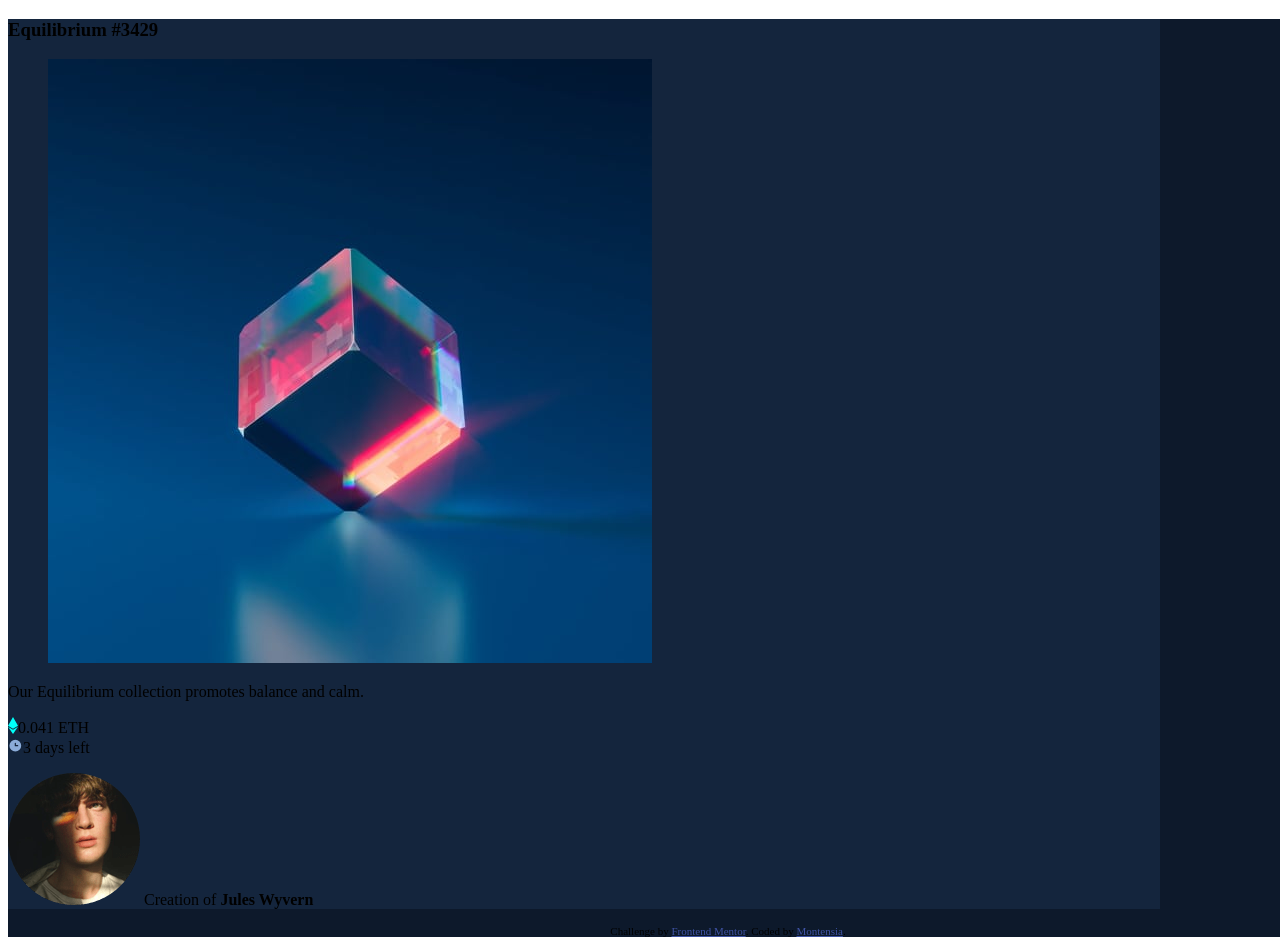
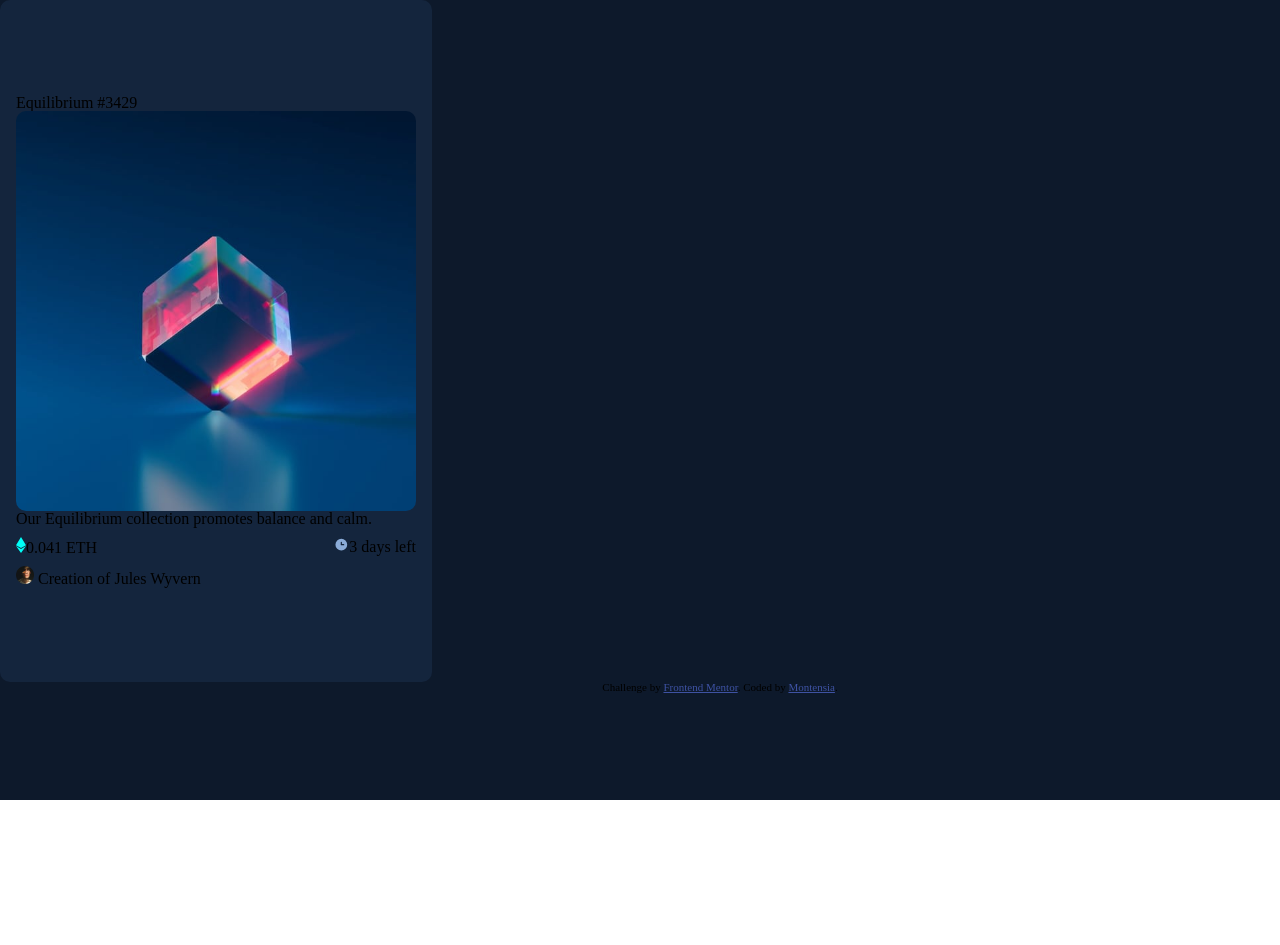
Before and after one commit to monteecode/FM-nft-preview-card, a plain HTML site: page index.html in a window 1280 px wide. Shown: the top 945 px of the page. After the commit the page ends 800 px from the top, so only its background shows below. Drawn offline with Linux system fonts and the light colour scheme.

Commit message:
Added some css alignments

```diff
--- /dev/null
+++ b/design/css-reset.css
@@ -0,0 +1,129 @@
+/* http://meyerweb.com/eric/tools/css/reset/
+   v2.0 | 20110126
+   License: none (public domain)
+*/
+
+html,
+body,
+div,
+span,
+applet,
+object,
+iframe,
+h1,
+h2,
+h3,
+h4,
+h5,
+h6,
+p,
+blockquote,
+pre,
+a,
+abbr,
+acronym,
+address,
+big,
+cite,
+code,
+del,
+dfn,
+em,
+img,
+ins,
+kbd,
+q,
+s,
+samp,
+small,
+strike,
+strong,
+sub,
+sup,
+tt,
+var,
+b,
+u,
+i,
+center,
+dl,
+dt,
+dd,
+ol,
+ul,
+li,
+fieldset,
+form,
+label,
+legend,
+table,
+caption,
+tbody,
+tfoot,
+thead,
+tr,
+th,
+td,
+article,
+aside,
+canvas,
+details,
+embed,
+figure,
+figcaption,
+footer,
+header,
+hgroup,
+menu,
+nav,
+output,
+ruby,
+section,
+summary,
+time,
+mark,
+audio,
+video {
+  margin: 0;
+  padding: 0;
+  border: 0;
+  font-size: 100%;
+  font: inherit;
+  vertical-align: baseline;
+}
+/* HTML5 display-role reset for older browsers */
+article,
+aside,
+details,
+figcaption,
+figure,
+footer,
+header,
+hgroup,
+menu,
+nav,
+section {
+  display: block;
+}
+body {
+  line-height: 1;
+}
+ol,
+ul {
+  list-style: none;
+}
+blockquote,
+q {
+  quotes: none;
+}
+blockquote:before,
+blockquote:after,
+q:before,
+q:after {
+  content: "";
+  content: none;
+}
+table {
+  border-collapse: collapse;
+  border-spacing: 0;
+}
--- a/design/styles.css
+++ b/design/styles.css
@@ -1,11 +1,30 @@
 section {
   background-color: hsl(217, 54%, 11%);
   width: 100%;
+  height: 100vh;
 }
 
 article {
+  display: flex;
+  flex-direction: column;
+  justify-content: center;
+  padding: 1em;
   background-color: hsl(216, 50%, 16%);
-  width: 80%;
+  border-radius: 10px;
+  height: 650px;
+  width: 400px;
+}
+
+img.nft-img {
+  width: 100%;
+  border-radius: 10px;
+}
+
+.amount-time-container {
+  display: flex;
+  flex-direction: row;
+  justify-content: space-between;
+  margin: 10px 0;
 }
 
 .attribution {
--- a/index.html
+++ b/index.html
@@ -13,7 +13,7 @@
     />
 
     <title>Frontend Mentor | NFT preview card component</title>
-
+    <link rel="stylesheet" href="./design/css-reset.css" />
     <link rel="stylesheet" href="./design/styles.css" />
   </head>
 
@@ -21,19 +21,24 @@
     <section>
       <article>
         <h3>Equilibrium #3429</h3>
-        <figure><img src="./images/image-equilibrium.jpg" /></figure>
+
+        <img class="nft-img" src="./images/image-equilibrium.jpg" />
+
         <p>Our Equilibrium collection promotes balance and calm.</p>
-        <div>
-          <span><img src="./images/icon-ethereum.svg" width="10px" /></span
-          >0.041 ETH
-        </div>
-        <div>
-          <span><img src="./images/icon-clock.svg " width="15px" /></span>3 days
-          left
+        <div class="amount-time-container">
+          <div class="eth-icon">
+            <span><img src="./images/icon-ethereum.svg" width="10px" /></span
+            >0.041 ETH
+          </div>
+          <div class="clock-icon">
+            <span><img src="./images/icon-clock.svg " width="15px" /></span>3
+            days left
+          </div>
         </div>
         <footer>
           <p>
-            <span><img src="./images/image-avatar.png" /></span> Creation of
+            <span><img src="./images/image-avatar.png" width="18px" /></span>
+            Creation of
             <b>Jules Wyvern</b>
           </p>
         </footer>
```
